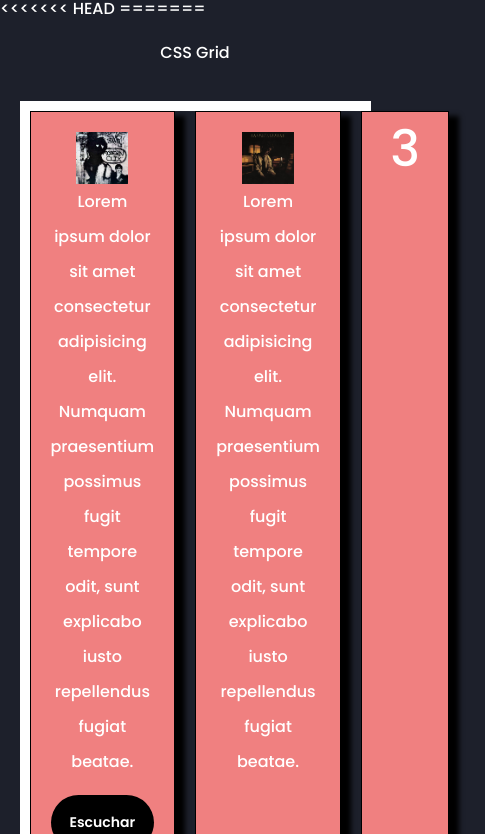
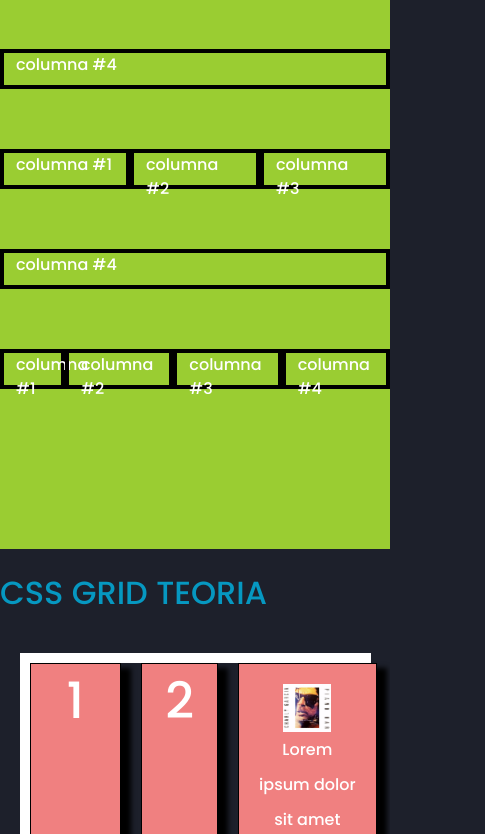
Before and after one commit to juanmabrignole/charly-garcia, a plain HTML site: page paginas/biografia.html in a window 390 px wide. Shown: the part 187-1021 px from the top of the page, 485 px wide, since content can reach past the window. Drawn offline with Linux system fonts and the light colour scheme.

Commit message:
mediaqueries

```diff
--- a/css/estilos.css
+++ b/css/estilos.css
@@ -214,10 +214,14 @@ a{
 
 /*CSS GRID*/
 /*CSS GRID TEORIA*/
-.header{
+.header p{
+  display: flex;
+  justify-content: center;
+  align-items: center;
   font-size: 50px;
-  text-align: center;
+  /* text-align: center; */
   padding: 20px 0;
+  color: #FFD600;
 }
 
 .grid-container{
@@ -477,3 +481,41 @@ a{
 .carousel-item{
   max-height: 50rem;
 }
+
+.row > div {
+  border: 4px solid black;
+  height: 40px;
+}
+
+.row {
+  height: 200px;
+  background: yellowgreen;
+}
+
+
+/*media queries*/
+@media screen and (max-width: 480px) {
+
+  .header p{
+    display: flex;
+    justify-content: flex-start;
+    align-items: flex-start;
+    font-size: 2rem;
+    /* text-align: center; */
+    padding: 20px 0;
+    color: #0698c1;
+  }
+
+}
+
+@media screen and (min-width: 481px) and (max-width: 768px){
+  .header p{
+    display: flex;
+    justify-content: flex-start;
+    align-items: flex-start;
+    font-size: 3rem;
+    /* text-align: center; */
+    padding: 20px 0;
+    color: #c14529;
+  }
+}
--- a/paginas/biografia.html
+++ b/paginas/biografia.html
@@ -5,13 +5,10 @@
   <meta name="viewport" content="width=device-width, initial-scale=1.0">
   <!--favicon-->
   <link rel="shortcut icon" href="../assets/icons/Charly Garcia.jpeg" type="image/x-icon">
-<<<<<<< HEAD
   <!--CSS Bootstrap descarga-->
   <link rel="stylesheet" href="../libs/bootstrap/css/bootstrap.min.css">
   <!--linkeo via CDN CSS Bootstrap-->
   <!-- <link href="https://cdn.jsdelivr.net/npm/bootstrap@5.3.0/dist/css/bootstrap.min.css" rel="stylesheet" integrity="sha384-9ndCyUaIbzAi2FUVXJi0CjmCapSmO7SnpJef0486qhLnuZ2cdeRhO02iuK6FUUVM" crossorigin="anonymous"> -->
-=======
->>>>>>> c1c234c29d2d15cc1ad99108fd2dbb0d4e32ab9d
   <!--CSS-->
   <link rel="stylesheet" href="../css/estilos.css">
   <title>Charly Garcia- Biografia</title>
@@ -64,73 +61,28 @@
     </div>
   </nav>
 
-   <!--Etiquetas Semánticas-->
-<<<<<<< HEAD
-   <!-- <nav>
-=======
-   <nav>
->>>>>>> c1c234c29d2d15cc1ad99108fd2dbb0d4e32ab9d
+  <!--Prueba Bootstrap-->
+  <div class="container">
+    <div class="row">
+        <div class="col">columna #1</div>
+        <div class="col">columna #2</div>
+        <div class="col">columna #3</div>
+        <div class="col">columna #4</div>
+    </div>
+    <div class="row d-flex">
+        <div class="col aling-self-center">columna #1</div>
+        <div class="col">columna #2</div>
+        <div class="col">columna #3</div>
+        <div class="col">columna #4</div>
+    </div>
+    <div class="row">
+        <div class="col-2">columna #1</div>
+        <div class="col">columna #2</div>
+        <div class="col">columna #3</div>
+        <div class="col">columna #4</div>
+    </div>
+</div>
 
-    <a href="../index.html">
-      <img class="charly-icon" src="../assets/icons/Charly Garcia.jpeg" alt="charly-icon">
-    </a>
-
-      <a href="../index.html">Home</a>
-
-      <a href="../paginas/biografia.html">Biografia</a>
-
-      <a href="../paginas/discografia.html">Discografia</a>
-
-      <a href="../paginas/tickets.html">Tickets</a>
-
-      <a href="../paginas/contacto.html">Contacto</a>
-
-<<<<<<< HEAD
-  </nav> -->
-=======
-  </nav>
-
-  <!--CSS GRID TEORÍA-->
-  <div class="header">
-    <p>CSS Grid</p>
-  </div>
-
-  <div class="grid-container">
-    <div>
-      <img class="img-grid" src="../assets/img/Charly_Garcia-Clics_Modernos-Frontal.jpg" alt="">
-      <p>Lorem ipsum dolor sit amet consectetur adipisicing elit. Numquam praesentium possimus fugit tempore odit, sunt explicabo iusto repellendus fugiat beatae.</p>
-      <button class="escuchar">
-        <a href="https://open.spotify.com/album/3OyBf97NOuJjhEpQHY920H?si=ucBHqHFPTo-EpIJbTK9Z5g">Escuchar</a></button>
-    </div>
-    <div>
-      <img class="img-grid" src="../assets/img/Charly_Garcia-Parte_De_La_Religion-Frontal.jpg" alt="">
-      <p>Lorem ipsum dolor sit amet consectetur adipisicing elit. Numquam praesentium possimus fugit tempore odit, sunt explicabo iusto repellendus fugiat beatae.</p>
-    </div>
-    <div>3</div>
-    <div>4</div>
-    <div>5</div>
-    <div>6</div>
-    <div>7</div>
-    <div>8</div>
-    <div>9</div>
-    <div>10</div>
-    <div>11</div>
-    <div>12</div>
-
-  </div>
->>>>>>> c1c234c29d2d15cc1ad99108fd2dbb0d4e32ab9d
-
-  <!--Dropdown de boostrap-->
-  <!-- <div class="dropdown">
-    <button class="btn btn-secondary dropdown-toggle" type="button" data-bs-toggle="dropdown" aria-expanded="false">
-      Dropdown button
-    </button>
-    <ul class="dropdown-menu">
-      <li><a class="dropdown-item" href="#">Action</a></li>
-      <li><a class="dropdown-item" href="#">Another action</a></li>
-      <li><a class="dropdown-item" href="#">Something else here</a></li>
-    </ul>
-  </div> -->
 
   <!--CSS GRID TEORÍA-->
   <div class="header">
@@ -139,18 +91,20 @@
 
   <div class="grid-container">
     <div>
-      <img class="img-grid" src="../assets/img/Charly_Garcia-Clics_Modernos-Frontal.jpg" alt="">
+      1
+      <!-- <img class="img-grid" src="../assets/img/Charly_Garcia-Clics_Modernos-Frontal.jpg" alt="">
       <p>Lorem ipsum dolor sit amet consectetur adipisicing elit. Harum, porro.</p>
       <button class="escuchar">
         <a href="https://open.spotify.com/album/3OyBf97NOuJjhEpQHY920H?si=ucBHqHFPTo-EpIJbTK9Z5g&nd=1" target="_blank">Escuchar</a>
-      </button>
+      </button> -->
     </div>
     <div>
-      <img class="img-grid" src="../assets/img/Charly_Garcia-Parte_De_La_Religion-Frontal.jpg" alt="foto-parte-religion">
+      2
+      <!-- <img class="img-grid" src="../assets/img/Charly_Garcia-Parte_De_La_Religion-Frontal.jpg" alt="foto-parte-religion">
       <p>Lorem ipsum dolor sit amet consectetur adipisicing elit. Harum, porro.</p>
       <button class="escuchar">
         <a href="https://open.spotify.com/album/3OyBf97NOuJjhEpQHY920H?si=ucBHqHFPTo-EpIJbTK9Z5g&nd=1" target="_blank">Escuchar</a>
-      </button>
+      </button> -->
     </div>
     <div>
       <img class="img-grid" src="../assets/img/Charly_Garcia-Piano_Bar-Frontal.jpg" alt="foto-parte-religion">
--- /dev/null
+++ b/paginas/grid.html
@@ -0,0 +1,99 @@
+<!DOCTYPE html>
+<html lang="en">
+<head>
+  <meta charset="UTF-8">
+  <meta name="viewport" content="width=device-width, initial-scale=1.0">
+  <!--CSS-->
+  <link rel="stylesheet" href="../css/estilos.css">
+  <title>Grid CSS</title>
+</head>
+<body>
+
+  <nav>
+
+    <a href="#">
+      <img class="charly-icon" src="../assets/icons/Charly Garcia.jpeg" alt="charly-icon">
+    </a>
+
+      <a class="links" href="#">Home</a>
+
+      <a href="./paginas/biografia.html">Biografia</a>
+
+      <a href="./paginas/discografia.html">Discografia</a>
+
+      <a href="./paginas/tickets.html">Tickets</a>
+
+      <a href="./paginas/contacto.html">Contacto</a>
+
+
+  </nav>
+
+  <!--CSS GRID TEORÍA-->
+  <div class="header">
+    <p>CSS GRID TEORIA</p>
+  </div>
+
+  <div class="grid-container">
+    <div>
+      1
+      <!-- <img class="img-grid" src="../assets/img/Charly_Garcia-Clics_Modernos-Frontal.jpg" alt="">
+      <p>Lorem ipsum dolor sit amet consectetur adipisicing elit. Harum, porro.</p>
+      <button class="escuchar">
+        <a href="https://open.spotify.com/album/3OyBf97NOuJjhEpQHY920H?si=ucBHqHFPTo-EpIJbTK9Z5g&nd=1" target="_blank">Escuchar</a>
+      </button> -->
+    </div>
+    <div>
+      2
+      <!-- <img class="img-grid" src="../assets/img/Charly_Garcia-Parte_De_La_Religion-Frontal.jpg" alt="foto-parte-religion">
+      <p>Lorem ipsum dolor sit amet consectetur adipisicing elit. Harum, porro.</p>
+      <button class="escuchar">
+        <a href="https://open.spotify.com/album/3OyBf97NOuJjhEpQHY920H?si=ucBHqHFPTo-EpIJbTK9Z5g&nd=1" target="_blank">Escuchar</a>
+      </button> -->
+    </div>
+    <div>
+      3
+      <!-- <img class="img-grid" src="../assets/img/Charly_Garcia-Piano_Bar-Frontal.jpg" alt="foto-parte-religion">
+      <p>Lorem ipsum dolor sit amet consectetur adipisicing elit. Harum, porro.</p>
+      <button class="escuchar">Escuchar</button> -->
+    </div>
+    <div>4</div>
+    <div>5</div>
+    <div>6</div>
+    <div>7</div>
+    <div>8</div>
+    <div>9</div>
+    <div>10</div>
+    <div>11</div>
+    <div>12</div>
+  </div>
+
+  <!--Grid Template Areas-->
+  <main id="biografia-template">
+    <section class="contenedor-grid">
+
+      <article class="items item1">
+        HEADER
+      </article>
+
+      <article class="items item2">
+        NAVBAR
+      </article>
+
+      <article class="items item3">
+        MAIN
+      </article>
+
+      <article class="items item4">
+        ASIDE
+      </article>
+
+      <article class="items item5">
+        FOOTER
+      </article>
+
+    </section>
+  </main>
+
+
+</body>
+</html>
```
Also changed, not shown: paginas/tickets.html (+0 -10 lines), paginas/paginas/tickets.html (deleted).
